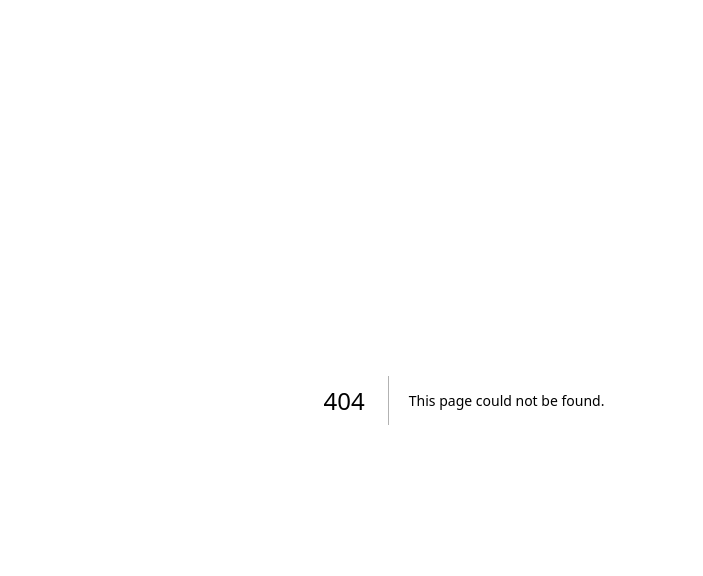
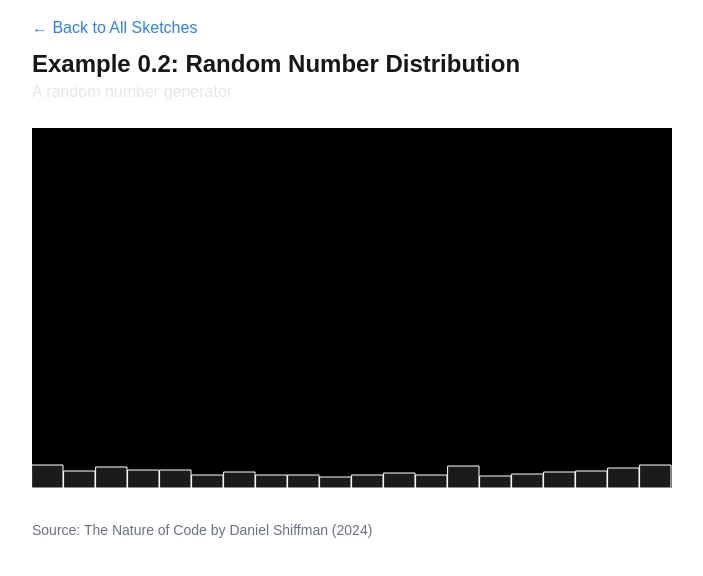
Before and after one commit to SoxFace/nature-of-code, a Next.js app: page /examples/02-random-number-distribution in a window 1280 px wide. Before the commit this address had no page. Shown: the top 576 px of the page, without its empty margins (176-879 px from the left). Built offline with nearby package versions, Linux system fonts and the light colour scheme.

Commit message:
add example 0.2 random number distribution histogram

```diff
--- /dev/null
+++ b/src/app/examples/02-random-number-distribution/page.tsx
@@ -0,0 +1,43 @@
+"use client";
+
+import P5Wrapper from '@/components/P5Wrapper';
+import SketchLayout from '@/components/SketchLayout';
+import p5 from 'p5';
+
+export default function RandomNumberDistribution() {
+    // Define the sketch function
+    const sketch = (p5: p5) => {
+        const randomCounts: number[] = [];
+        const total: number = 20;
+
+        p5.setup = () => {
+            p5.createCanvas(640, 360);
+            p5.background(0);
+            for (let i = 0; i < total; i++) {
+                randomCounts[i] = 0;
+            }
+        };
+
+        p5.draw = () => {
+            p5.background(0);
+            const index = p5.floor(p5.random(randomCounts.length));
+            randomCounts[index]++;
+            p5.stroke(255);
+            p5.fill(27)
+            const w = p5.width / randomCounts.length;
+
+            for (let x = 0; x < randomCounts.length; x++) {
+                p5.rect(x * w, p5.height - randomCounts[x], w - 1, randomCounts[x]);
+            }
+        };
+    };
+
+    return (
+        <SketchLayout
+            title="Example 0.2: Random Number Distribution"
+            description="A random number generator"
+        >
+            <P5Wrapper sketch={sketch} />
+        </SketchLayout>
+    );
+}
--- a/src/app/page.tsx
+++ b/src/app/page.tsx
@@ -10,6 +10,11 @@ export default function Home() {
         <section>
           <h2 className="text-2xl font-semibold mb-3">Examples</h2>
           <ul className="list-disc pl-5 space-y-1">
+          <li>
+              <Link href="/examples/02-random-number-distribution" className="text-blue-500 hover:underline">
+                0.2: Random Number Distribution
+              </Link>
+            </li>
             <li>
               <Link href="/examples/01-random-walk" className="text-blue-500 hover:underline">
                 0.1: Traditional Random Walk
```
